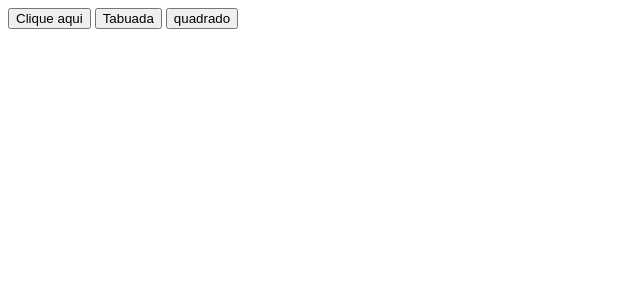
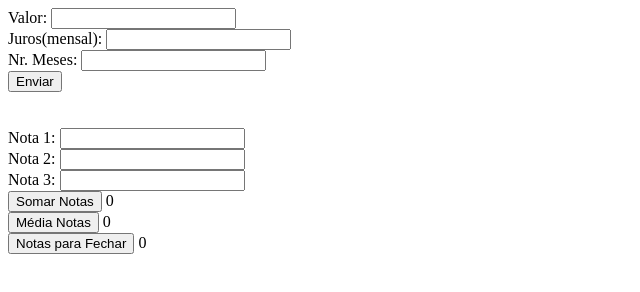
Before and after one commit to marcoandreott/primeiroe_3t, a plain HTML site: page index.html in a window 1280 px wide. Shown: the whole page, without its empty margins (0-640 px from the left). Drawn offline with Linux system fonts and the light colour scheme.

Commit message:
Update index.html

```diff
--- a/index.html
+++ b/index.html
@@ -8,9 +8,22 @@
     <script src="estudo.js"></script>
 </head>
 <body>
-    <button onclick="escreva()">Clique aqui</button>
-    <button onclick="minhaTabuada()">Tabuada</button>
-    <button onclick="quadrado()">quadrado</button>
+   Valor: <input id="valor" type="text"><br>
+   Juros(mensal): <input id="juros" type="text"><br>
+   Nr. Meses: <input id="meses" type="text"><br>
+   <button onclick="calcula()">Enviar</button>
+
+   <br><br><br>
+   Nota 1: <input id="t1" type="text"><br>
+   Nota 2: <input id="t2" type="text"><br>
+   Nota 3: <input id="t3" type="text"><br>
+   <button onclick="somarNotas()">Somar Notas</button>
+    <span id="resultadosoma">0</span><br>
+    <button onclick="mediaNotas()">Média Notas</button>
+    <span id="resultadomedia">0</span><br>
+    <button onclick="fecharNotas()">Notas para Fechar</button>
+    <span id="resultadofechar">0</span><br>
+
 
 </body>
 </html>
```
